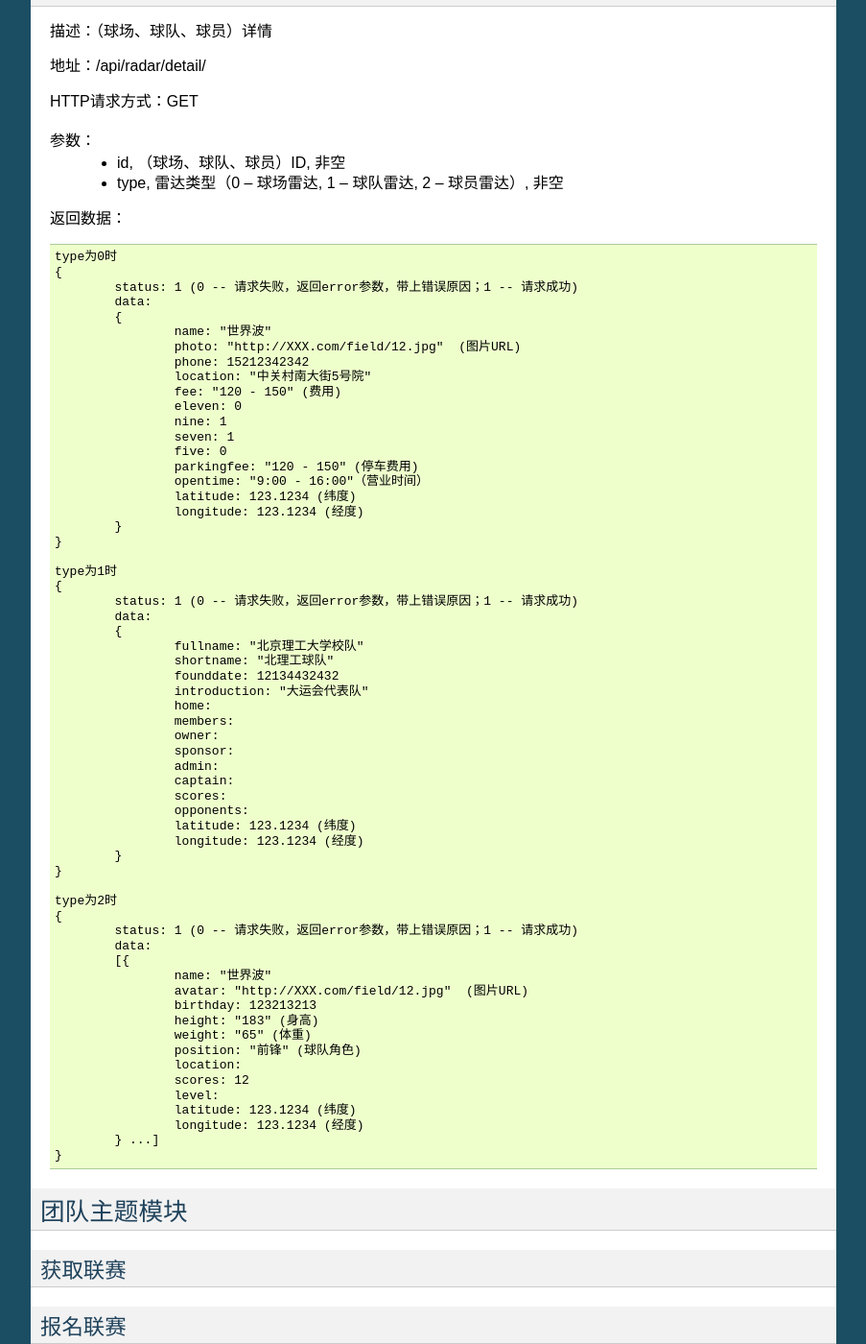
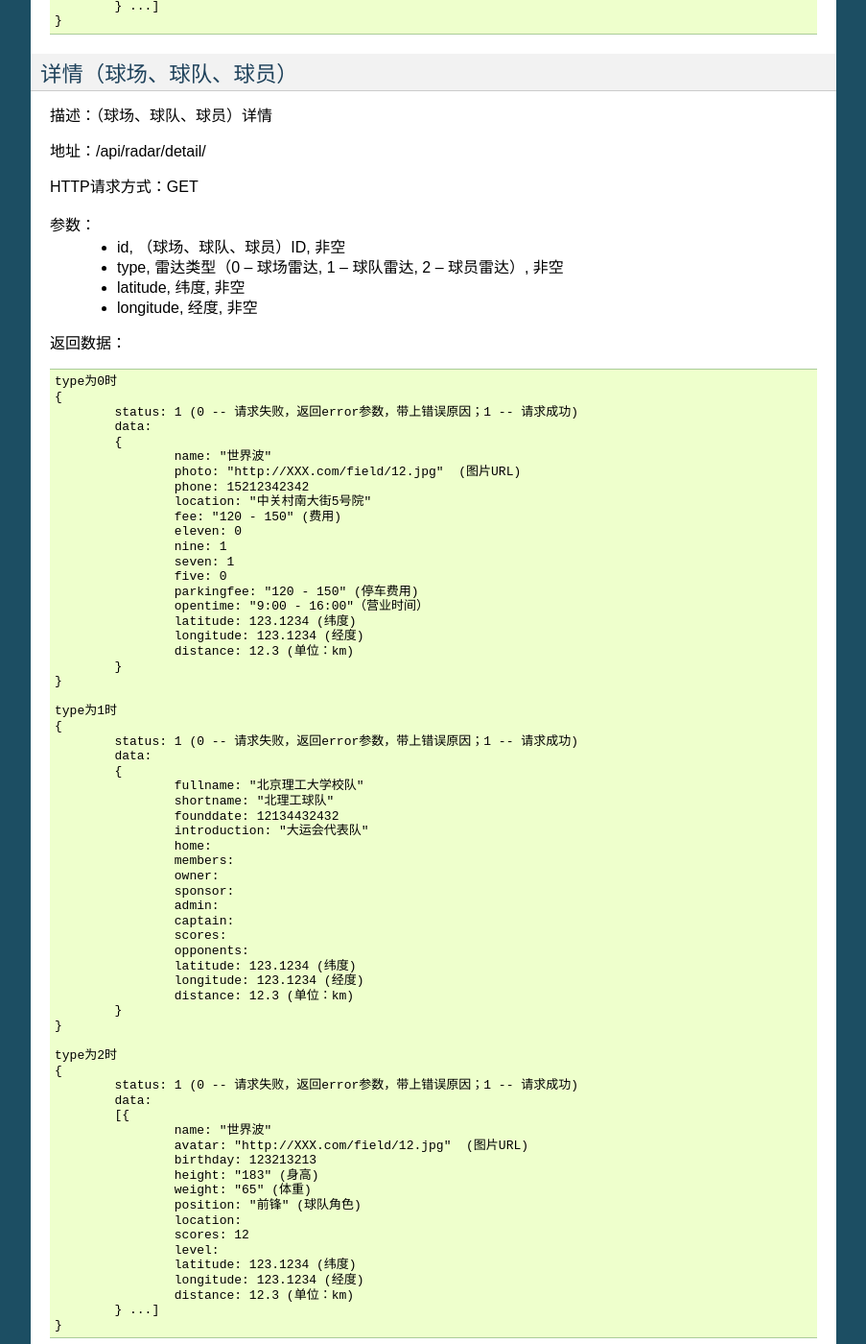
Before and after one commit to singlewindy/PubSoccer, a Sphinx documentation site: the page built from source/soccerAPI.rst, in a window 1280 px wide and 1400 px high, scrolled down 7904 px. Shown: the whole window at 96% size, without its empty margins (198-1101 px from the left). Built offline with Sphinx 7.4.7, drawn with Linux system fonts in a browser that asks for light colours; some of the changed text lies outside the part shown.

Commit message:
修改雷达详情接口

```diff
--- a/source/soccerAPI.rst
+++ b/source/soccerAPI.rst
@@ -364,6 +364,8 @@ HTTP请求方式：GET
 参数：
 	* keyword, 关键字, 非空
 	* type, 雷达类型（0 -- 球场雷达, 1 -- 球队雷达, 2 -- 球员雷达）, 非空
+	* latitude, 纬度, 非空
+	* longitude, 经度, 非空
 
 返回数据：
 ::
@@ -379,6 +381,7 @@ HTTP请求方式：GET
 			location: "中关村南大街5号院"
 			latitude: 123.1234 (纬度)
 			longitude: 123.1234 (经度)
+			distance: 12.3 (单位：km)
 		} ...]
 	}
 
@@ -393,6 +396,7 @@ HTTP请求方式：GET
 			admin: "PubGeek" (创建人)
 			latitude: 123.1234 (纬度)
 			longitude: 123.1234 (经度)
+			distance: 12.3 (单位：km)
 		} ...]
 	}
 
@@ -409,6 +413,7 @@ HTTP请求方式：GET
 			position: "前锋" (球队角色)
 			latitude: 123.1234 (纬度)
 			longitude: 123.1234 (经度)
+			distance: 12.3 (单位：km)
 		} ...]
 	}
 
@@ -424,6 +429,8 @@ HTTP请求方式：GET
 参数：
 	* id, （球场、球队、球员）ID, 非空
 	* type, 雷达类型（0 -- 球场雷达, 1 -- 球队雷达, 2 -- 球员雷达）, 非空
+	* latitude, 纬度, 非空
+	* longitude, 经度, 非空
 
 返回数据：
 ::
@@ -445,6 +452,7 @@ HTTP请求方式：GET
 			opentime: "9:00 - 16:00"（营业时间）
 			latitude: 123.1234 (纬度)
 			longitude: 123.1234 (经度)
+			distance: 12.3 (单位：km)
 		}
 	}
 
@@ -467,6 +475,7 @@ HTTP请求方式：GET
 			opponents:
 			latitude: 123.1234 (纬度)
 			longitude: 123.1234 (经度)
+			distance: 12.3 (单位：km)
 		}
 	}
 
@@ -486,6 +495,7 @@ HTTP请求方式：GET
 			level:
 			latitude: 123.1234 (纬度)
 			longitude: 123.1234 (经度)
+			distance: 12.3 (单位：km)
 		} ...]
 	}
 
```
Also changed, not shown: other parts of source/soccerAPI.rst (+1 -1 lines).
